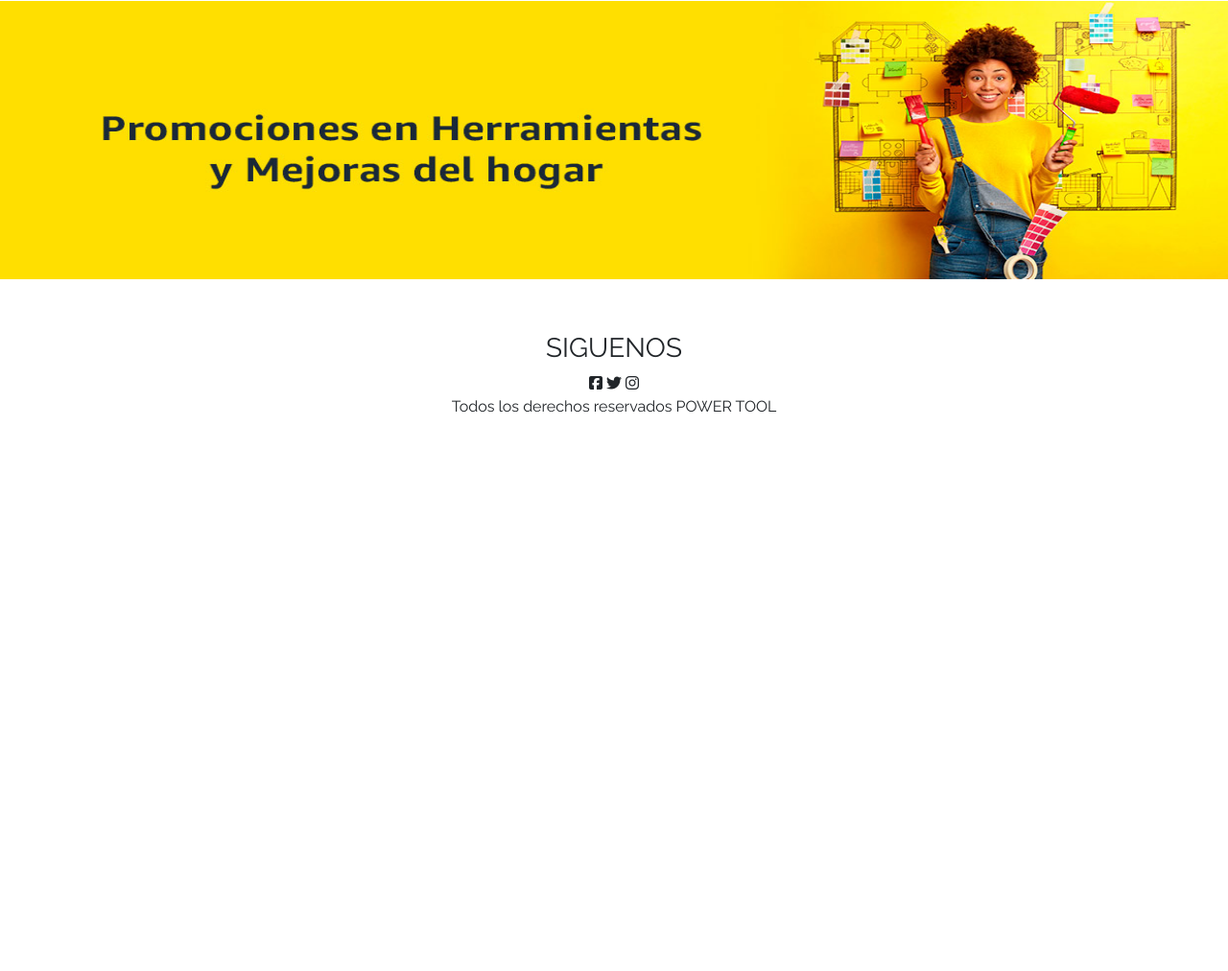
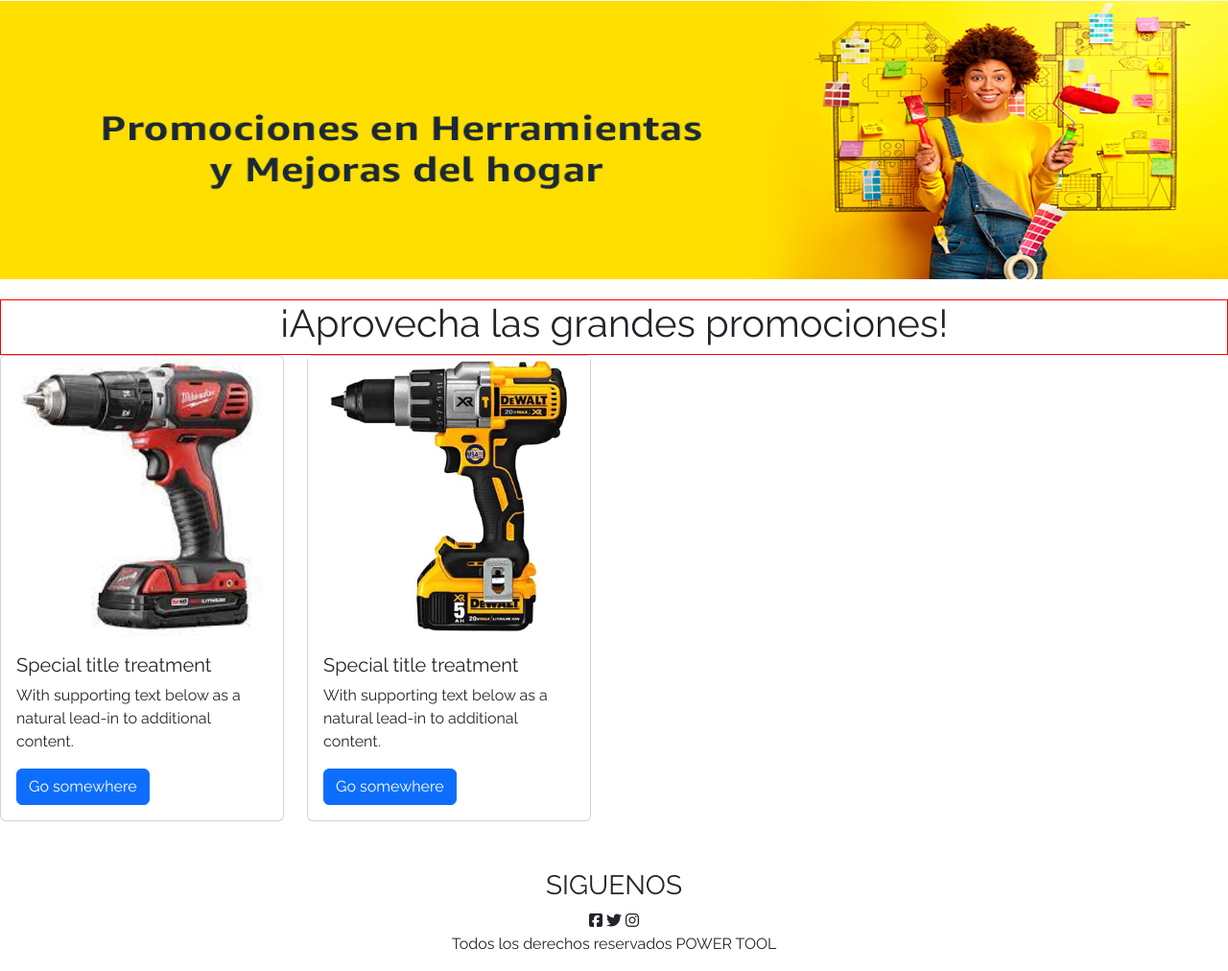
Before and after one commit to baimo85/PF_MINA_PINTO, a website: page pages/promociones.html in a window 1280 px wide. Shown: the part 197-1209 px from the top of the page at 96% size. Before the commit the page ends 800 px from the top, so only its background shows below. Drawn offline with nearby package versions, Linux system fonts and the light colour scheme.

Commit message:
prueba de tarjetas promociones

```diff
--- a/pages/promociones.html
+++ b/pages/promociones.html
@@ -73,6 +73,34 @@
         <figure>
             <img class="bannerprincipal" src="../assets/img/bannerpromociones.jpg" alt="banner index">
         </figure>
+
+        <div class="t10">
+            <h1>¡Aprovecha las grandes promociones!</h1>
+        </div>
+
+        <div class="row" style="width: 40rem;">
+            <div class="col-sm-6 mb-3 mb-sm-0">
+                <div class="card">
+                    <img src="../assets/img/tarjeta1.jpg" class="card-img-top" alt="rotomrojo">
+                    <div class="card-body">
+                        <h5 class="card-title">Special title treatment</h5>
+                         <p class="card-text">With supporting text below as a natural lead-in to additional content.</p>
+                        <a href="#" class="btn btn-primary">Go somewhere</a>
+                    </div>
+                </div>
+            </div>
+
+            <div class="col-sm-6" style="width: 20rem;">
+                <div class="card">
+                    <img src="../assets/img/tarjeta2.jpg" alt="rotomamarillo">
+                    <div class="card-body">
+                        <h5 class="card-title">Special title treatment</h5>
+                        <p class="card-text">With supporting text below as a natural lead-in to additional content.</p>
+                        <a href="#" class="btn btn-primary">Go somewhere</a>
+                    </div>
+                </div>
+            </div>
+        </div>
     </main>
 
     <footer class="piedepag">
--- a/sass/main.scss
+++ b/sass/main.scss
@@ -3,3 +3,4 @@
 @import "variables/header";
 @import "variables/principal";
 @import "variables/piedepag";
+@import "variables/promociones";
--- /dev/null
+++ b/sass/variables/_promociones.scss
@@ -0,0 +1,5 @@
+.t10{
+    border: 1px red solid;
+    display: flex;
+    justify-content: center;
+}
```
Also changed, not shown: assets/img/tarjeta1.jpg (added), assets/img/tarjeta2.jpg (added), assets/img/tarjeta3.jpg (added), css/style.css, 2 other files.
